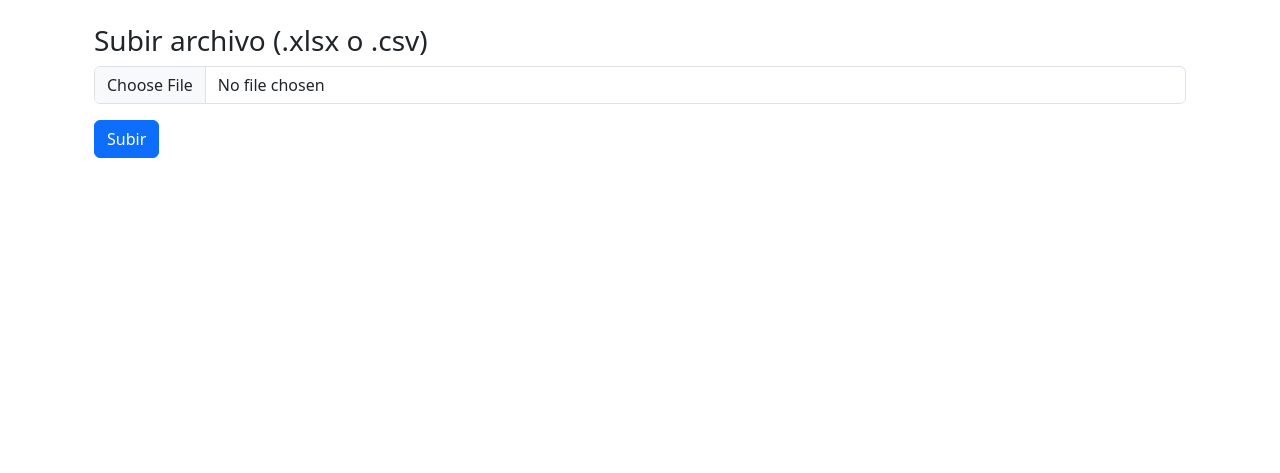
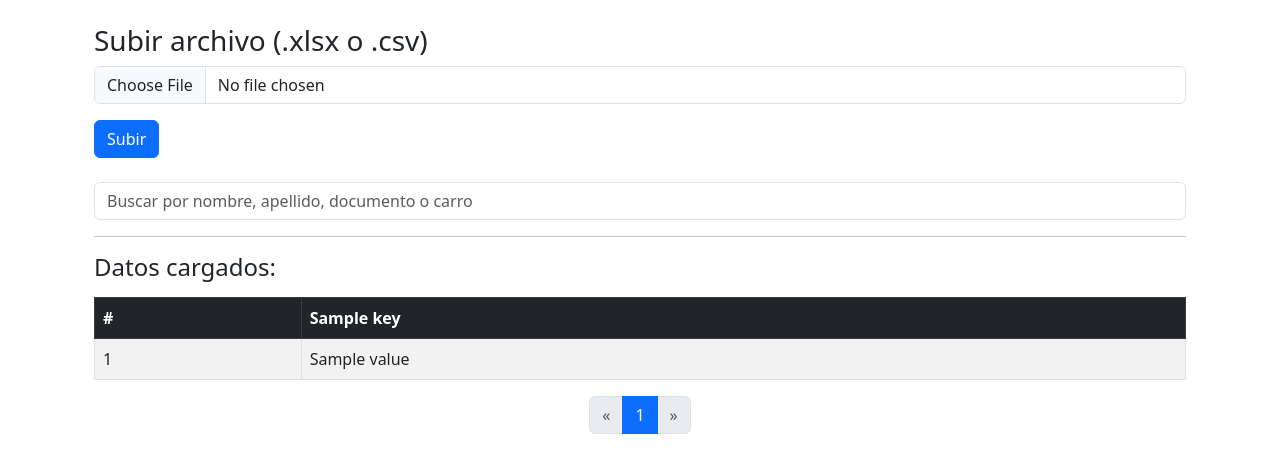
Before and after one commit to danielBedoya/crm-invoice-manager, a Django app: template dashboard/templates/dashboard/dashboard.html in a window 1280 px wide. Shown: the part 56-529 px from the top of the page. Run offline with Django 4.2, Linux system fonts and the light colour scheme; a user stored in the database is signed in; tables that the repository leaves empty hold one stand-in row (values such as "Sample post"); the template is opened without the code that fills it: most values are stand-ins (such as "Sample title", 1, 10 or a date in 2020).

Commit message:
Added table and search

```diff
--- a/core/settings.py
+++ b/core/settings.py
@@ -134,3 +134,5 @@ AUTH_USER_MODEL = 'accounts.User'
 
 LOGIN_URL = '/accounts/login/'
 LOGIN_REDIRECT_URL = '/'
+
+STATIC_URL = '/static/'
--- /dev/null
+++ b/dashboard/static/dashboard/css/styles.css
@@ -0,0 +1,5 @@
+/* Resalta fila al pasar el cursor */
+table tbody tr:hover td {
+    background-color: #f2f2f2 !important;
+    cursor: pointer;
+}
--- a/dashboard/templates/base.html
+++ b/dashboard/templates/base.html
@@ -3,10 +3,12 @@
 <head>
     <meta charset="UTF-8">
     <title>{% block title %}Dashboard{% endblock %}</title>
+    {% load static %}
     <link href="https://cdn.jsdelivr.net/npm/bootstrap@5.3.0/dist/css/bootstrap.min.css" rel="stylesheet">
+    <link rel="stylesheet" href="{% static 'dashboard/css/styles.css' %}">
 </head>
 <body>
-    {% include 'dashboard/_header.html' %}
+    {% include 'partials/_header.html' %}
     <main class="container mt-4">
         {% block content %}{% endblock %}
     </main>
--- a/dashboard/templates/dashboard/dashboard.html
+++ b/dashboard/templates/dashboard/dashboard.html
@@ -1,4 +1,5 @@
 {% extends 'base.html' %}
+{% load static %}
 
 {% block content %}
 <div class="container mt-4">
@@ -15,10 +16,6 @@
         <div class="alert alert-danger mt-3">{{ error }}</div>
     {% endif %}
 
-    {% if data %}
-        <hr>
-        <h4>Datos cargados:</h4>
-        <!-- Aquí irá la tabla más adelante -->
-    {% endif %}
+    {% include 'partials/_table.html' %}
 </div>
 {% endblock %}
--- /dev/null
+++ b/dashboard/templates/partials/_table.html
@@ -0,0 +1,65 @@
+<form method="get" class="mt-4 mb-3">
+    <input type="text" name="q" class="form-control" placeholder="Buscar por nombre, apellido, documento o carro" value="{{ request.GET.q }}">
+</form>
+{% if page_obj %}
+    <hr>
+    <h4>Datos cargados:</h4>
+    <table class="table table-bordered table-striped mt-3">
+        <thead class="table-dark">
+            <tr>
+                <th>#</th>
+                {% for key in page_obj.object_list.0.keys %}
+                    <th>{{ key }}</th>
+                {% endfor %}
+            </tr>
+        </thead>
+        <tbody>
+            {% for row in page_obj %}
+                <tr>
+                    <td>{{ forloop.counter0|add:page_obj.start_index }}</td>
+                    {% for value in row.values %}
+                        <td>{{ value }}</td>
+                    {% endfor %}
+                </tr>
+            {% endfor %}
+        </tbody>
+    </table>
+
+    <nav aria-label="Paginación">
+        <ul class="pagination justify-content-center">
+            {% if page_obj.has_previous %}
+                <li class="page-item">
+                    <a class="page-link" href="?page={{ page_obj.previous_page_number }}" aria-label="Anterior">
+                        &laquo;
+                    </a>
+                </li>
+            {% else %}
+                <li class="page-item disabled"><span class="page-link">&laquo;</span></li>
+            {% endif %}
+
+            {% for num in page_obj.paginator.page_range %}
+                {% if page_obj.number == num %}
+                    <li class="page-item active"><span class="page-link">{{ num }}</span></li>
+                {% else %}
+                    <li class="page-item"><a class="page-link" href="?page={{ num }}">{{ num }}</a></li>
+                {% endif %}
+            {% endfor %}
+
+            {% if page_obj.has_next %}
+                <li class="page-item">
+                    <a class="page-link" href="?page={{ page_obj.next_page_number }}" aria-label="Siguiente">
+                        &raquo;
+                    </a>
+                </li>
+            {% else %}
+                <li class="page-item disabled"><sp  an class="page-link">&raquo;</span></li>
+            {% endif %}
+        </ul>
+    </nav>
+{% else %}
+    {% if q %}
+        <div class="alert alert-warning">No se encontraron resultados para tu búsqueda.</div>
+    {% else %}
+        <div class="alert alert-info">No hay datos cargados.</div>
+    {% endif %}
+{% endif %}
```
Also changed, not shown: dashboard/utils/search_utils.py (added, +7 -0 lines), dashboard/views.py (+30 -7 lines), dashboard/templates/partials/_header.html (renamed from dashboard/templates/dashboard/_header.html), 1 other file.
